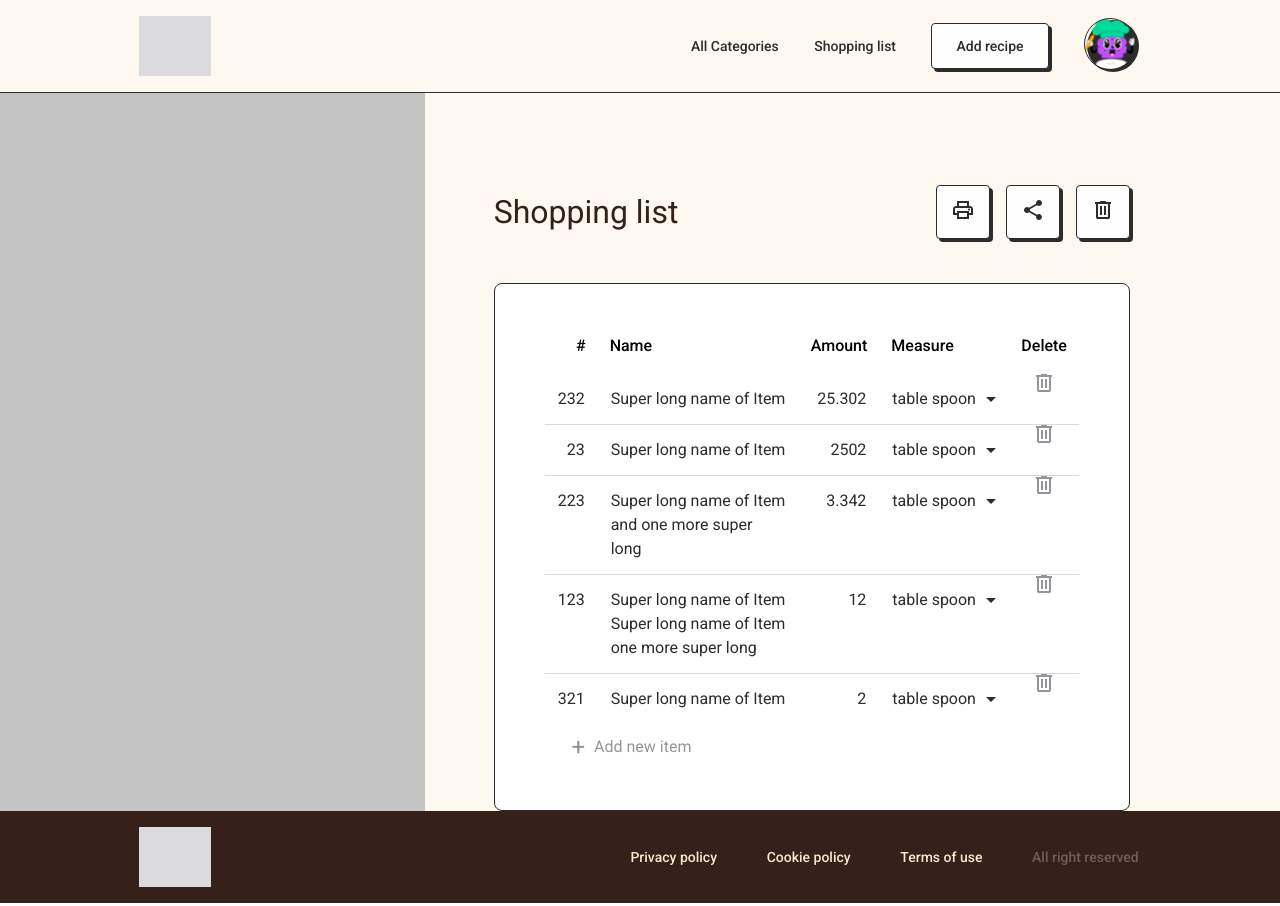
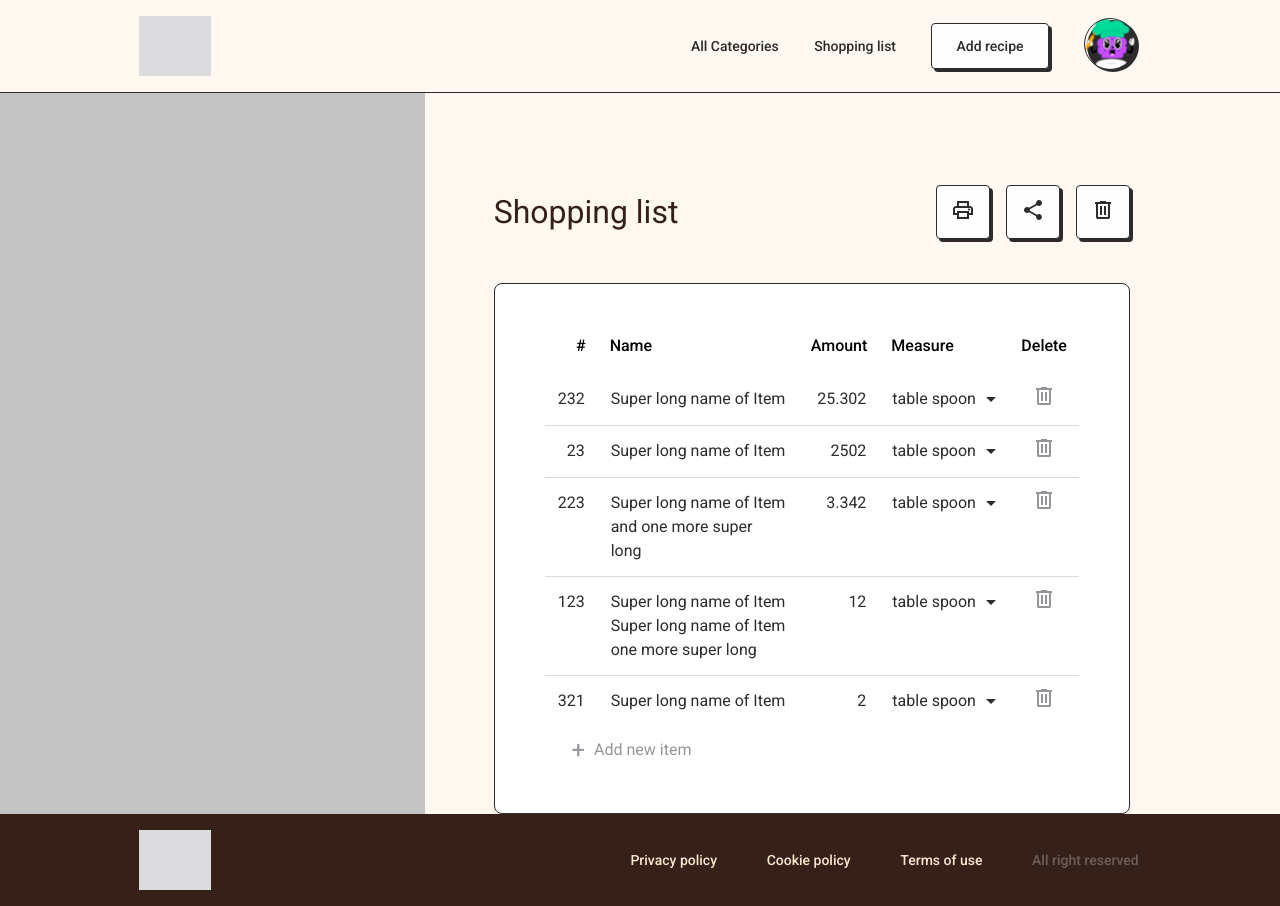
Before and after one commit to recipetoria/recipetoria-frontend, a React (Create React App) app: page /shopping_list in a window 1280 px wide. Built offline with nearby package versions, Linux system fonts and the light colour scheme; a web font is replaced by a local one.

Commit message:
feat: add button for trash in shopping list

```diff
--- a/src/components/ShoppingListTableItem/ShoppingListTableItem.tsx
+++ b/src/components/ShoppingListTableItem/ShoppingListTableItem.tsx
@@ -154,7 +154,9 @@ export default function ShoppingListTableItem(props: IShoppingListTableItem) {
         )}
       </div>
       <div className={`td-trash td ${isLined ? "td__with-line" : ""}`}>
-        <Trash />
+        <button type="button" className="td__button" onClick={() => {}}>
+          <Trash />
+        </button>
       </div>
     </>
   );
```
